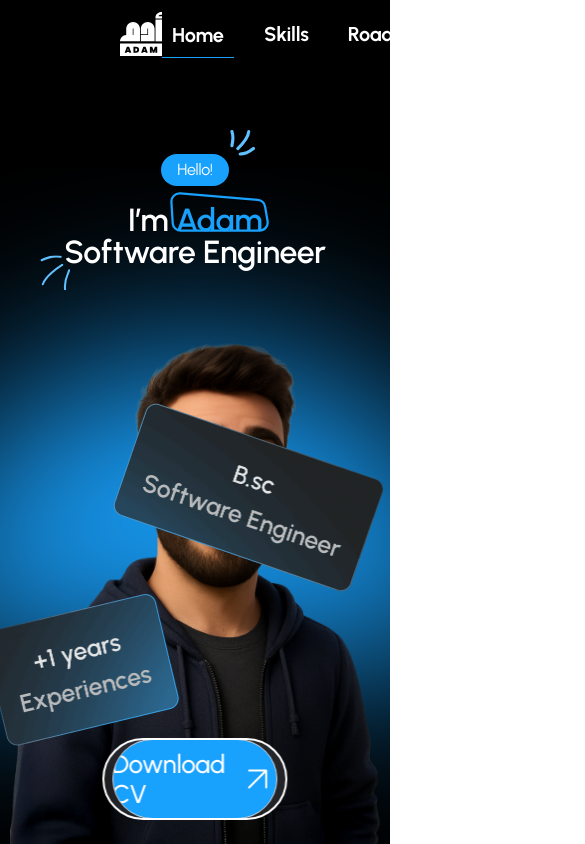
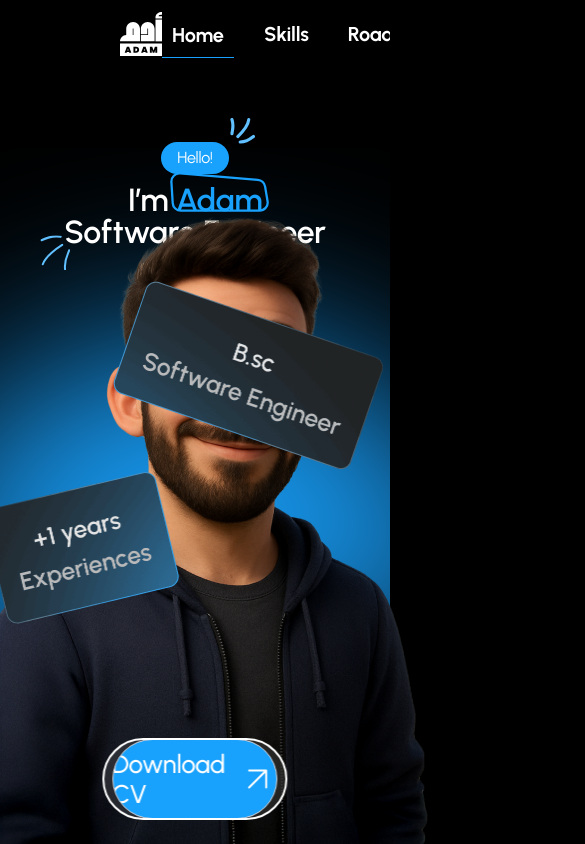
Before and after one commit to Adamo-97/portofolio, a Next.js app: page / in a window 390 px wide. Shown: the top 844 px of the page, 585 px wide, since content can reach past the window. Built offline with nearby package versions, Linux system fonts and the light colour scheme.

Commit message:
some refactoring + worked on responsivness of home page

```diff
--- a/app/home-page.tsx
+++ b/app/home-page.tsx
@@ -3,7 +3,7 @@
 
 import type { NextPage } from "next";
 import Image from "next/image";
-import { useEffect, useRef, useState } from "react";
+import { useRef, useState } from "react";
 import Header from "../components/header";
 import MainPicPlaceholder from "../components/home/MainPicPlaceholder";
 import WordBubble from "../components/home/WordBubble";
@@ -12,53 +12,70 @@ import BgBlur from "../components/home/BgBlur";
 import FloatingCards from "../components/home/FloatingCards";
 import DowanloadCvButton from "../components/home/dowanload-cv-button";
 
-const MIN_H = 420;     // lower if you want smaller on tiny screens
-const MAX_H = 900;     // raise if you want taller on huge screens
-const GAP_TO_TITLE = 2; // px: positive leaves a gap, negative overlaps slightly
+// ---- your hooks (alias or relative) ----
+import { useViewport } from "../src/hooks/useViewport";
+import { useElementRect } from "../src/hooks/useElementRect";
+import { useSlideScale } from "../src/hooks/useSlideScale";
+import { usePortraitHeight } from "../src/hooks/usePortraitHeight";
+import { useImageContainScale } from "../src/hooks/useImageContainScale";
+import { useMounted } from "../src/hooks/useMounted";
+
+/** Tunables */
+const MIN_SLIDE_H = 560;
+const MIN_W = 320;
+const MIN_H = 380;
+const TEXT_OVERLAP = 100;
 
 const HomePage: NextPage = () => {
+  const mounted = useMounted(); // <-- NEW: prevents hydration mismatch
+
+  // refs
   const seRef = useRef<HTMLSpanElement>(null);
-  const [artHeight, setArtHeight] = useState<string | undefined>(undefined);
+  const artBoxRef = useRef<HTMLDivElement>(null);
 
-  useEffect(() => {
-    const calc = () => {
-      const se = seRef.current;
-      if (!se) return;
+  // state
+  const [imgAR, setImgAR] = useState<number>(0);
 
-      const rect = se.getBoundingClientRect();
-      const vh = window.innerHeight;
+  // viewport + slide scaling
+  const { vh } = useViewport();
+  const { slideScale, style: computedSlideStyle } = useSlideScale(vh, MIN_SLIDE_H);
 
-      // We want image top to be at rect.bottom + GAP_TO_TITLE.
-      // With object-bottom, image top = vh - containerHeight.
-      // => containerHeight = vh - (rect.bottom + GAP_TO_TITLE)
-      const desired = Math.round(vh - (rect.bottom + GAP_TO_TITLE));
-      const clamped = Math.max(MIN_H, Math.min(MAX_H, desired));
-      setArtHeight(`${clamped}px`);
-    };
+  // element rects
+  const seRect = useElementRect(seRef);
+  const artBoxRect = useElementRect(artBoxRef);
+  const boxW = artBoxRect?.width ?? 0;
 
-    const ro = new ResizeObserver(calc);
-    if (seRef.current) ro.observe(seRef.current);
-    window.addEventListener("resize", calc);
-    calc();
+  // portrait height (keeps visible overlap constant, handles 2K)
+  const artHeight = usePortraitHeight({
+    vh,
+    seBottom: seRect?.bottom ?? null,
+    textOverlap: TEXT_OVERLAP,
+    slideScale,
+    minH: MIN_H,
+  });
 
-    return () => {
-      ro.disconnect();
-      window.removeEventListener("resize", calc);
-    };
-  }, []);
+  // image scale (kill top letterbox)
+  const imgScale = useImageContainScale(artHeight, boxW, imgAR);
+
+  // IMPORTANT: render a stable style on server/first client paint
+  const slideStyle = mounted ? computedSlideStyle : { height: "100dvh" };
 
   return (
-    <div className="relative w-full min-h-dvh bg-black text-white flex flex-col">
+    <div className={`relative w-full h-dvh min-w-[${MIN_W}px] overflow-hidden bg-black text-white`}>
+      <div style={slideStyle}>
         <Header />
-      <main className="relative flex-1">
-        {/* Glow pinned to bottom (full opacity, crop 30%) */}
-        <BgBlur position="fixed" height="clamp(260px,80vh,800px)" cropPct={0} className="z-0" />
+
+        <main className="relative">
+          <BgBlur position="fixed" height={`${artHeight}px`} cropPct={0} className="z-0" />
 
           <section className="relative z-10 font-urbanist">
-          <div className="relative mx-auto w-full max-w-[913px] px-5 pt-24 text-center flex flex-col items-center">
+            <div
+              className="relative mx-auto w-full max-w-[913px] px-5 text-center flex flex-col items-center"
+              style={{ paddingTop: "clamp(48px, 10vh, 180px)" }} // lets 2K push text lower
+            >
               <HelloBadge className="mx-auto -mb-[6px]" vectorScale={0.78} offsetTopPx={24} offsetRightPx={26} />
 
-            <h1 className="mt-6 leading-[1] tracking-[-0.01em] font-semibold text-[clamp(2rem,7vw,96px)]">
+              <h1 className="mt-4 leading-[1] tracking-[-0.01em] font-semibold text-[clamp(2rem,7vw,96px)]">
                 I’m{" "}
                 <WordBubble
                   text="Adam"
@@ -88,28 +105,26 @@ const HomePage: NextPage = () => {
             </div>
           </section>
 
-        {/* Portrait wrapper pinned to bottom; height computed to “kiss” the title */}
-        <div className="fixed inset-x-0 bottom-0 z-20 flex justify-center">
-          <div className="relative w-[min(95vw,720px)]" style={{ height: artHeight }}>
-            <MainPicPlaceholder className="h-full w-full" />
+          <div className="fixed inset-x-0 bottom-0 z-30 flex justify-center">
+            <div ref={artBoxRef} className="relative w-[min(95vw,720px)]" style={{ height: `${artHeight}px` }}>
+              <MainPicPlaceholder
+                className="h-full w-full"
+                scale={imgScale}
+                onImgReady={(ar) => setImgAR(ar)}
+              />
 
-            {/* If you want cards/CV button, render them HERE (kept off by default) */}
-            <FloatingCards
-              className="absolute inset-0 z-20"
-              leftCardSrc="/experience-section@2x.png"
-              rightCardSrc="/bcs-se@2x.png"
-            />
+              <FloatingCards className="absolute inset-0 z-20" />
               <DowanloadCvButton
-              className="absolute left-1/2 -translate-x-1/2 bottom-6 z-30"
+                className="absolute left-1/2 -translate-x-1/2 bottom-6 z-40"
                 href="/cv.pdf"
                 downloadAttr
                 downloadCV="Download CV"
                 iconPlaceholder="/icon-placeholder.svg"
               />
-
             </div>
           </div>
         </main>
+      </div>
     </div>
   );
 };
--- a/app/layout.tsx
+++ b/app/layout.tsx
@@ -5,8 +5,11 @@ export const metadata = { title: "portofolio" };
 
 export default function RootLayout({ children }: { children: React.ReactNode }) {
   return (
-    <html lang="en" className={urbanist.variable}>
-      <body className="antialiased">{children}</body>
+    // Make the root viewport-height and non-scrollable
+    <html lang="en" className={`${urbanist.variable} h-dvh`}>
+      <body className="antialiased h-full overflow-hidden bg-black text-white">
+        {children}
+      </body>
     </html>
   );
 }
--- a/components/home/MainPicPlaceholder.tsx
+++ b/components/home/MainPicPlaceholder.tsx
@@ -1,17 +1,27 @@
-// components/home/MainPicPlaceholder.tsx
 import Image from "next/image";
+import type { CSSProperties } from "react";
 
 type Props = {
   className?: string;
   src?: string;
+  scale?: number;
+  onImgReady?: (ar: number) => void; // h/w
+  innerStyle?: CSSProperties;
 };
 
 export default function MainPicPlaceholder({
   className = "",
   src = "/image-placeholder@2x.png",
+  scale = 1,
+  onImgReady,
+  innerStyle,
 }: Props) {
   return (
     <div className={`relative h-full w-full ${className}`}>
+      <div
+        className="absolute inset-0"
+        style={{ transform: `scale(${scale})`, transformOrigin: "bottom center", ...innerStyle }}
+      >
         <Image
           src={src}
           alt="Adam portrait"
@@ -19,7 +29,14 @@ export default function MainPicPlaceholder({
           priority
           className="object-contain object-bottom select-none pointer-events-none"
           sizes="(max-width: 768px) 90vw, 720px"
+          onLoad={(e) => {
+            const img = e.currentTarget as HTMLImageElement;
+            if (img.naturalWidth > 0 && onImgReady) {
+              onImgReady(img.naturalHeight / img.naturalWidth);
+            }
+          }}
         />
+      </div>
     </div>
   );
 }
--- /dev/null
+++ b/src/hooks/useElementRect.ts
@@ -0,0 +1,32 @@
+"use client";
+
+import { useEffect, useState, RefObject } from "react";
+
+/** Observe an element's DOMRect (content-box) with ResizeObserver + window resize. */
+export function useElementRect<T extends HTMLElement>(
+  ref: RefObject<T | null>   // <-- widened
+): DOMRect | null {
+  const [rect, setRect] = useState<DOMRect | null>(null);
+
+  useEffect(() => {
+    const el = ref.current;
+    if (!el) return;
+
+    const update = () => {
+      const r = el.getBoundingClientRect();
+      setRect(new DOMRect(r.x, r.y, r.width, r.height));
+    };
+
+    const ro = new ResizeObserver(update);
+    ro.observe(el);
+    window.addEventListener("resize", update);
+    update();
+
+    return () => {
+      ro.disconnect();
+      window.removeEventListener("resize", update);
+    };
+  }, [ref]);
+
+  return rect;
+}
--- /dev/null
+++ b/src/hooks/useImageContainScale.ts
@@ -0,0 +1,20 @@
+"use client";
+
+import { useEffect, useState } from "react";
+
+/**
+ * For object-contain/object-bottom images, compute a scale so the visible image
+ * height equals the container height (eliminating any top "letterbox").
+ */
+export function useImageContainScale(artHeight: number, boxW: number, imgAR: number) {
+  const [imgScale, setImgScale] = useState(1);
+
+  useEffect(() => {
+    if (!artHeight || !boxW || !imgAR) { setImgScale(1); return; }
+    const renderedH = Math.min(artHeight, boxW * imgAR);   // "natural" contain height
+    const scale = renderedH ? Math.max(1, artHeight / renderedH) : 1;
+    setImgScale(scale);
+  }, [artHeight, boxW, imgAR]);
+
+  return imgScale;
+}
--- /dev/null
+++ b/src/hooks/useMounted.ts
@@ -0,0 +1,8 @@
+"use client";
+import { useEffect, useState } from "react";
+
+export function useMounted() {
+  const [mounted, setMounted] = useState(false);
+  useEffect(() => setMounted(true), []);
+  return mounted;
+}
--- /dev/null
+++ b/src/hooks/usePortraitHeight.ts
@@ -0,0 +1,39 @@
+"use client";
+
+import { useEffect, useState } from "react";
+import { clamp } from "../lib/math";
+
+type Options = {
+  vh: number;
+  seBottom: number | null;     // bottom of "Software Engineer" span
+  textOverlap: number;         // desired *visible* overlap (e.g., 100)
+  slideScale: number;          // from useSlideScale
+  minH: number;                // portrait min height
+};
+
+export function usePortraitHeight({
+  vh,
+  seBottom,
+  textOverlap,
+  slideScale,
+  minH,
+}: Options) {
+  const [artHeight, setArtHeight] = useState(minH);
+
+  useEffect(() => {
+    if (!vh || !seBottom) return;
+
+    // Keep the *visible* overlap constant even when slide is scaled:
+    // pre-overlap = textOverlap / slideScale (so after scaling, it's == textOverlap)
+    const overlapPx = textOverlap / (slideScale || 1);
+
+    // object-bottom: imageTop = vh - containerHeight
+    // we want imageTop = seBottom - overlapPx
+    const desired = Math.round(vh - (seBottom - overlapPx));
+
+    const maxHByVh = Math.floor(vh * 0.995); // allow near-full height (fixes your 2K cap)
+    setArtHeight(clamp(desired, minH, maxHByVh));
+  }, [vh, seBottom, textOverlap, slideScale, minH]);
+
+  return artHeight;
+}
--- /dev/null
+++ b/src/hooks/useSlideScale.ts
@@ -0,0 +1,26 @@
+"use client";
+
+import { useMemo } from "react";
+
+type SlideScale = {
+  slideScale: number;
+  style: React.CSSProperties;
+};
+
+/** Compute slide scale + style (PowerPoint slide vibe, bottom-centered). */
+export function useSlideScale(vh: number, minSlideH: number): SlideScale {
+  const slideScale = vh < minSlideH ? vh / minSlideH : 1;
+
+  const style = useMemo<React.CSSProperties>(() => {
+    return slideScale < 1
+      ? {
+          zoom: slideScale, // Chromium
+          transform: `scale(${slideScale})`, // fallback
+          transformOrigin: "bottom center",
+          height: `${minSlideH}px`,
+        }
+      : { height: "100dvh" };
+  }, [slideScale, minSlideH]);
+
+  return { slideScale, style };
+}
--- /dev/null
+++ b/src/hooks/useViewport.ts
@@ -0,0 +1,20 @@
+"use client";
+
+import { useEffect, useState } from "react";
+
+export function useViewport() {
+  const [vw, setVw] = useState<number>(typeof window === "undefined" ? 0 : window.innerWidth);
+  const [vh, setVh] = useState<number>(typeof window === "undefined" ? 0 : window.innerHeight);
+
+  useEffect(() => {
+    const onResize = () => {
+      setVw(window.innerWidth);
+      setVh(window.innerHeight);
+    };
+    window.addEventListener("resize", onResize);
+    onResize();
+    return () => window.removeEventListener("resize", onResize);
+  }, []);
+
+  return { vw, vh };
+}
--- /dev/null
+++ b/src/lib/math.ts
@@ -0,0 +1,3 @@
+// src/lib/math.ts
+export const clamp = (v: number, min: number, max: number) =>
+  Math.max(min, Math.min(max, v));
```
Also changed, not shown: components/home/FloatingCards.tsx (+23 -28 lines). Lines whose indentation alone changed are shown as unchanged.
